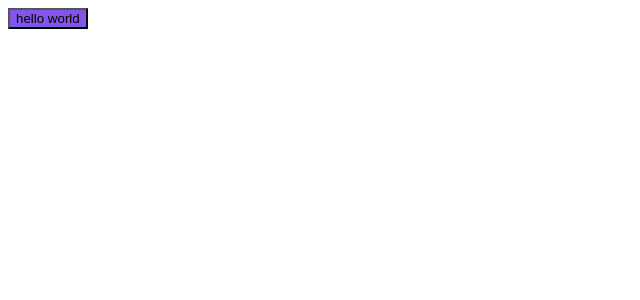
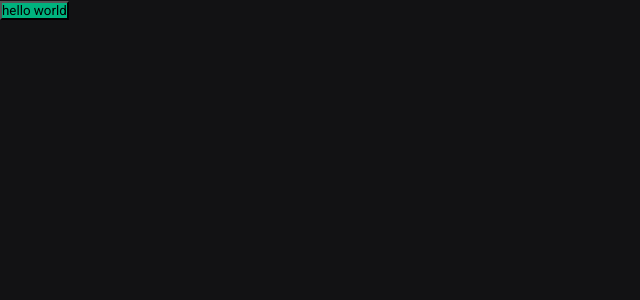
Before and after one commit to larissapissurno/ignite-shop, a Next.js app: page / in a window 1280 px wide. Shown: the top 300 px of the page, without its empty margins (0-640 px from the left). Built offline with nearby package versions, Linux system fonts and the light colour scheme.

Commit message:
chore: config global styles

```diff
--- a/src/pages/_app.tsx
+++ b/src/pages/_app.tsx
@@ -1,5 +1,9 @@
+import { globalStyles } from '@/styles/global'
 import type { AppProps } from 'next/app'
 
+globalStyles()
+
 export default function App({ Component, pageProps }: AppProps) {
+
   return <Component {...pageProps} />
 }
--- a/src/pages/index.tsx
+++ b/src/pages/index.tsx
@@ -1,7 +1,7 @@
 import { styled } from "@/styles"
 
 const Button = styled("button", {
-  backgroundColor: '$rocketseat'
+  backgroundColor: '$green300'
 })
 
 export default function Home() {
--- /dev/null
+++ b/src/styles/global.ts
@@ -0,0 +1,19 @@
+import { globalCss } from ".";
+
+export const globalStyles = globalCss({
+  '*': {
+    margin: 0,
+    padding: 0,
+  },
+
+  body: {
+    '-webkit-font-smoothing': 'antialiased',
+    backgroundColor: '$gray900',
+    color: '$gray100'
+  },
+
+  'body, input, textarea, button': {
+    fontFamily: 'Roboto',
+    fontWeight: 400
+  }
+})
--- a/src/styles/index.ts
+++ b/src/styles/index.ts
@@ -12,7 +12,14 @@
 } = createStitches({
   theme: {
     colors: {
-      rocketseat: '#8257e6'
+      white: '#fff',
+      gray900: '#121214',
+      gray800: '#202024',
+      gray300: '#c4c4cc',
+      gray100: '#e1e1e6',
+
+      green500: '#00875f',
+      green300: '#00b37e'
     }
   }
 })
```
